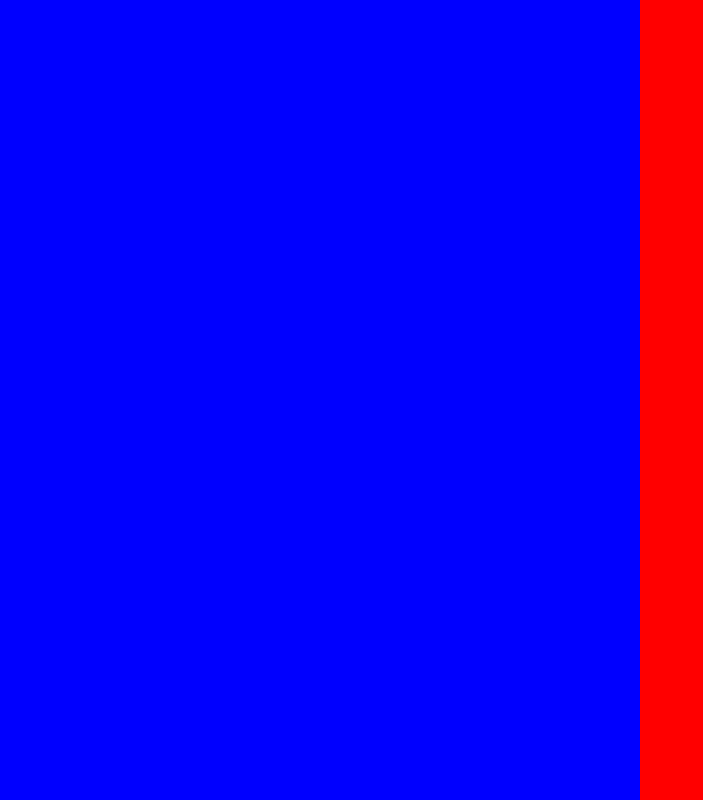
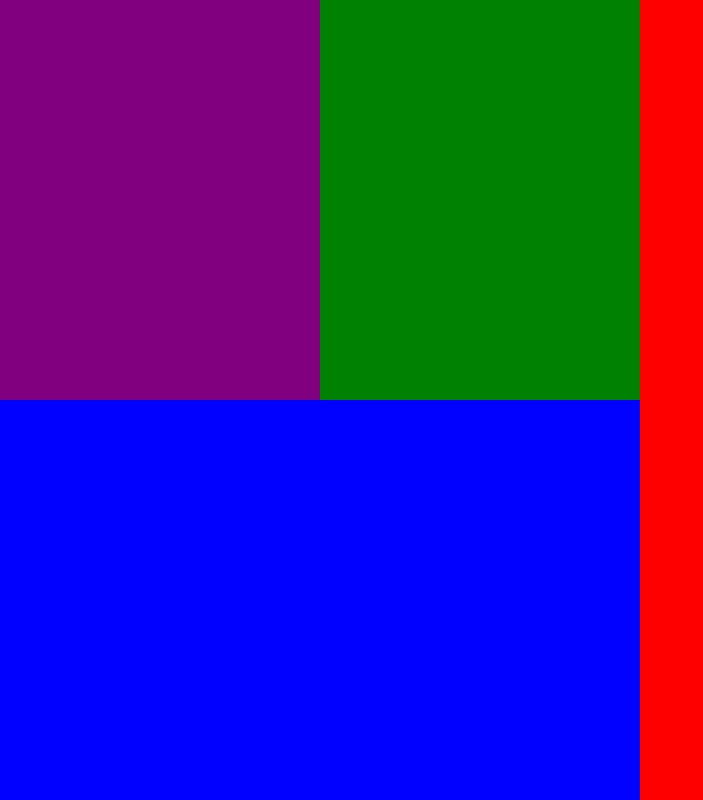
Before and after one commit to Estevan-Gonzales/halfs, a React (Create React App) app: page / in a window 1280 px wide. Shown: the whole page, without its empty margins (0-703 px from the left). Built offline with nearby package versions, Linux system fonts and the light colour scheme.

Commit message:
Added green and purple.

```diff
--- a/src/App.css
+++ b/src/App.css
@@ -1,5 +1,6 @@
 .first {
   position: fixed;
+  display: flex;
   top: 0;
   left: 0;
   bottom: 0;
@@ -9,8 +10,22 @@
 }
 
 .second {
+  display: flex;
   width: 50%;
   height: 100%;
   background: blue;
   position: fixed;
 }
+
+.third {
+  display: flex;
+  width: 100%;
+  height: 50%;
+  background: green;
+}
+
+.fourth {
+  width: 50%;
+  height: 100%;
+  background: purple;
+}
--- a/src/App.js
+++ b/src/App.js
@@ -1,4 +1,3 @@
-import logo from './logo.svg';
 import './App.css';
 import Canvas from './components/Canvas'
 
--- a/src/components/Canvas.js
+++ b/src/components/Canvas.js
@@ -2,7 +2,9 @@ function Canvas() {
     return (
         <div className="first">
             <div className="second">
-
+                <div className="third">
+                    <div className="fourth"></div>
+                </div>
             </div>
         </div>
     )
```
